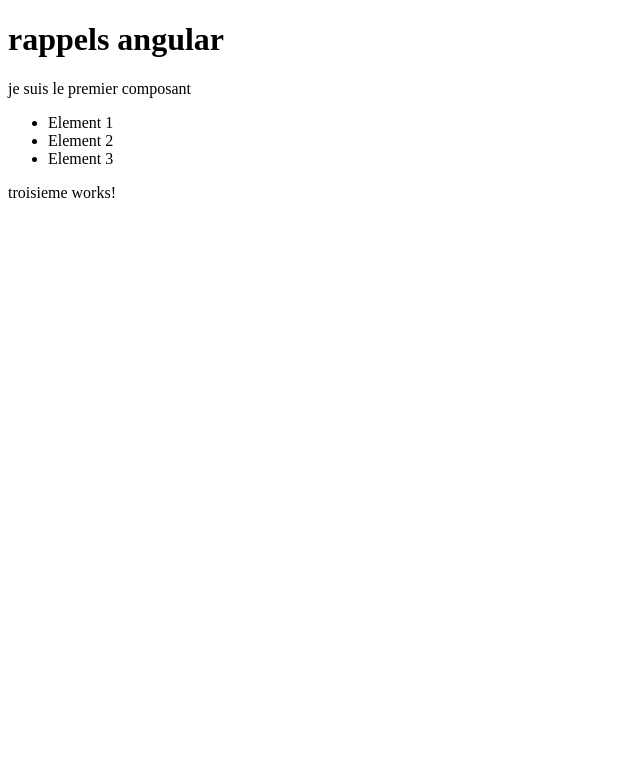
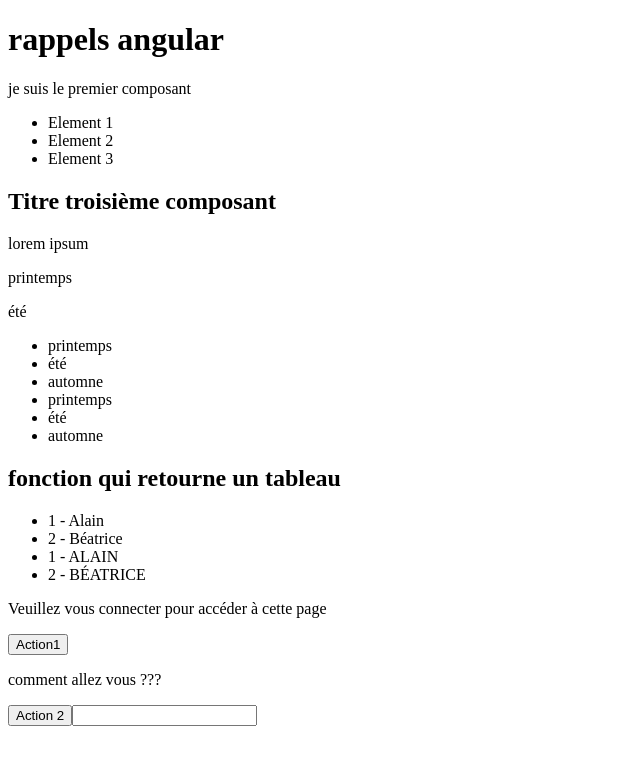
Before and after one commit to webdevproformation/angular-3wa-dec2021, an Angular app in the folder jour1-rappels/: page / in a window 1280 px wide. Shown: the top 764 px of the page, without its empty margins (0-640 px from the left). Built offline with nearby package versions, Linux system fonts and the light colour scheme.

Commit message:
communiquer les class et vue du composant

```diff
--- a/jour1-rappels/src/app/troisieme.component.ts
+++ b/jour1-rappels/src/app/troisieme.component.ts
@@ -3,18 +3,67 @@ import { Component, OnInit } from '@angular/core';
 @Component({
   selector: 'troisieme',
   template: `
-    <p>
-      troisieme works!
-    </p>
-  `,
-  styles: [
-  ]
+    <h2>{{ titre }}</h2>
+    <p [innerText]="contenu"></p>
+    <p>{{ liste[0] }}</p>
+    <p [innerText]="liste[1]"></p>
+    <ul>
+      <li *ngFor="let saison of liste">{{saison}}</li>
+      <li *ngFor="let saison of liste" [innerText]="saison"></li>
+    </ul>
+    <h2>fonction qui retourne un tableau</h2>
+    <ul>
+      <li *ngFor="let etudiant of getUsers()">{{etudiant.id}} - {{ etudiant.nom }}</li>
+      <li *ngFor="let etudiant of getUsers()">{{etudiant.id + " - " + etudiant.nom.toUpperCase() }}</li>
+    </ul>
+    <p *ngIf="isLogged">Vous êtes bien connecté</p>
+    <p *ngIf="!isLogged">Veuillez vous connecter pour accéder à cette page</p>
+    <p *ngIf="isAdmin()">Bienvenu cher Administrateur !! </p>
+    <!-- directive d'action  récupérer des informations de la vue => la class -->
+    <button (click)="onClickAction1()">Action1</button>
+    <p #paragraphe >comment allez vous ??? </p>
+    <button (click)="onClickAction2(paragraphe)">Action 2</button>
+    <input type="text" (keydown)="onKeydownInput($event)"  >
+  `
 })
 export class TroisiemeComponent implements OnInit {
+
+  public onKeydownInput($event : Event ){
+    // Event => événement du DOM
+    // EventEmitter Envoyer une info composant Enfant => Composant parent
+    const input = <HTMLInputElement>$event.target ; // assertion de type
+    // const input = $event.target as HTMLInputElement; // assertion de type
+    console.log(input.value);
+  }
+
+  public onClickAction1(){
+    alert("j'ai cliqué sur le bouton 1");
+  }
+
+  public onClickAction2(paragraphe : HTMLParagraphElement){
+    console.log(paragraphe.innerText);
+    this.titre = paragraphe.innerText;
+  }
+
+  public titre : string = "Titre troisième composant";
+  public contenu : string = "lorem ipsum" ; // propertyBinding
+  public liste : Array<string> = ["printemps", "été" , "automne"];
+  public getUsers(){
+    return [{id : 1, nom : "Alain"} , {id : 2 , nom : "Béatrice"}]
+  }
+  public isLogged : boolean = false ;
+
+  public isAdmin(){
+    return false ;
+  }
+
 
   constructor() { }
 
   ngOnInit(): void {
   }
-
+    // comment envoyer des informations de class => vue (html)
+    // comment récupérer des informations de html => class
+    // Directives
+    // 15h35 bon café @ toute suite !!!
 }
```
